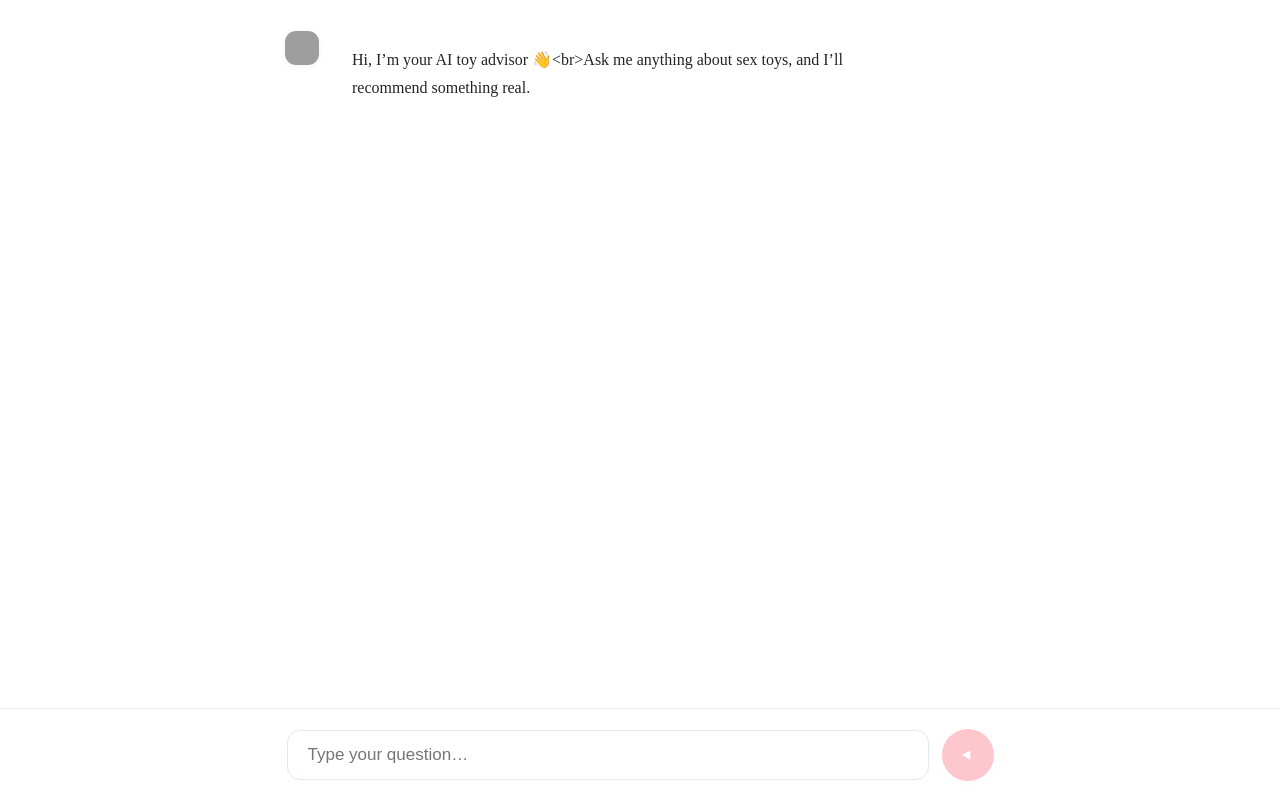
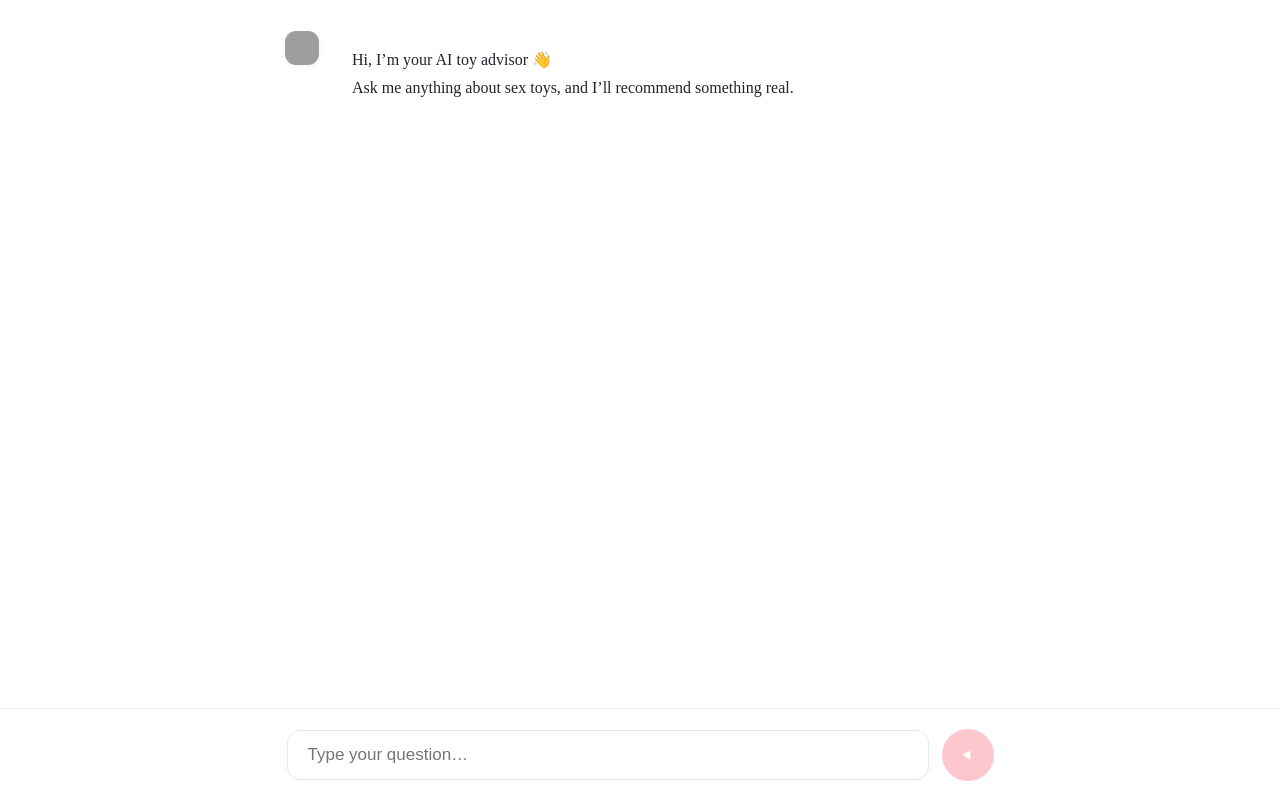
Before and after one commit to vivevibe/Sex-Toys-Ai, a Next.js app: page / in a window 1280 px wide. Built offline with nearby package versions, Linux system fonts and the light colour scheme; grey boxes are pictures that could not be loaded.

Commit message:
Update index.js

```diff
--- a/pages/index.js
+++ b/pages/index.js
@@ -2,6 +2,7 @@ import { useState, useRef, useEffect } from "react";
 
 const BOT_AVATAR = "https://cdn.shopify.com/s/files/1/0940/0539/5765/files/logo.png?v=1752330541";
 
+// 飞机icon
 function SendIcon({ size = 28 }) {
   return (
     <svg width={size} height={size} viewBox="0 0 24 24" fill="none">
@@ -9,6 +10,92 @@ function SendIcon({ size = 28 }) {
       <path d="M7 12l7-4v8l-7-4z" fill="#fff" />
     </svg>
   );
+}
+
+// Loading动画
+function LoadingDots() {
+  return (
+    <span style={{ display: "inline-block", width: 22, verticalAlign: "middle" }}>
+      <span style={{
+        display: "inline-block", width: 6, height: 6, borderRadius: "50%", background: "#b8b8c9", marginRight: 2, animation: "dotflash 1.2s infinite"
+      }}></span>
+      <span style={{
+        display: "inline-block", width: 6, height: 6, borderRadius: "50%", background: "#b8b8c9", marginRight: 2, animation: "dotflash 1.2s 0.3s infinite"
+      }}></span>
+      <span style={{
+        display: "inline-block", width: 6, height: 6, borderRadius: "50%", background: "#b8b8c9", animation: "dotflash 1.2s 0.6s infinite"
+      }}></span>
+      <style>{`
+        @keyframes dotflash {
+          0%, 80%, 100% { opacity: .4; }
+          40% { opacity: 1; }
+        }
+      `}</style>
+    </span>
+  );
+}
+
+// 大卡片（和上面一样）
+function ProductCard({ name, img, desc, url }) {
+  return (
+    <div style={{
+      display: "flex", alignItems: "center", gap: 22,
+      border: "1.5px solid #eaeaea",
+      borderRadius: 18,
+      padding: "20px 26px",
+      margin: "30px 0",
+      background: "#fff",
+      boxShadow: "0 3px 16px #f3f3f5cc",
+      minWidth: 0, maxWidth: 540
+    }}>
+      <img src={img} alt={name}
+        style={{
+          width: 98, height: 98, objectFit: "cover",
+          borderRadius: 15, boxShadow: "0 2px 12px #f3e7ed55", background: "#fafafc"
+        }} />
+      <div style={{ flex: 1, minWidth: 0 }}>
+        <div style={{
+          fontWeight: 800, fontSize: 19, color: "#ea3c77",
+          marginBottom: 7, letterSpacing: 0.5
+        }}>{name}</div>
+        <div style={{
+          color: "#444", fontSize: 15.2, marginBottom: 14, lineHeight: 1.65, fontWeight: 400
+        }}>{desc}</div>
+        <a href={url} target="_blank" rel="noopener"
+          style={{
+            fontWeight: 700, color: "#FD8291", fontSize: 15.5,
+            textDecoration: "underline"
+          }}>See Details &gt;</a>
+      </div>
+    </div>
+  );
+}
+
+// 插入产品卡
+function renderWithProductCards(html) {
+  const regex = /<div class="product-card" data-product='([^']+)'><\/div>/g;
+  let lastIndex = 0, match, output = [];
+  let key = 0;
+  while ((match = regex.exec(html))) {
+    if (match.index > lastIndex) {
+      output.push(
+        <span key={key++}
+          dangerouslySetInnerHTML={{ __html: html.slice(lastIndex, match.index) }} />
+      );
+    }
+    try {
+      const prod = JSON.parse(match[1]);
+      output.push(<ProductCard key={key++} {...prod} />);
+    } catch (e) {}
+    lastIndex = regex.lastIndex;
+  }
+  if (lastIndex < html.length) {
+    output.push(
+      <span key={key++}
+        dangerouslySetInnerHTML={{ __html: html.slice(lastIndex) }} />
+    );
+  }
+  return output;
 }
 
 export default function Home() {
@@ -21,7 +108,7 @@ export default function Home() {
   const chatEndRef = useRef(null);
 
   useEffect(() => {
-    chatEndRef.current?.scrollIntoView({ behavior: "smooth" }); // 自动滚动到底部
+    chatEndRef.current?.scrollIntoView({ behavior: "smooth" });
   }, [messages, loading]);
 
   async function handleSend(e) {
@@ -59,8 +146,13 @@ export default function Home() {
               {msg.role === "assistant" && (
                 <img src={BOT_AVATAR} alt="Bot" className="chatgpt-avatar" />
               )}
-              <div className={`chatgpt-bubble chatgpt-bubble-${msg.role}`} style={msg.role === "assistant" ? { background: "#fff" } : {}}>
-                {msg.content}
+              <div
+                className={`chatgpt-bubble chatgpt-bubble-${msg.role}`}
+                style={msg.role === "assistant" ? { background: "#fff" } : {}}
+              >
+                {msg.role === "assistant"
+                  ? renderWithProductCards(msg.content)
+                  : msg.content}
               </div>
               {msg.role === "user" && <div className="chatgpt-avatar-space" />}
             </div>
```
